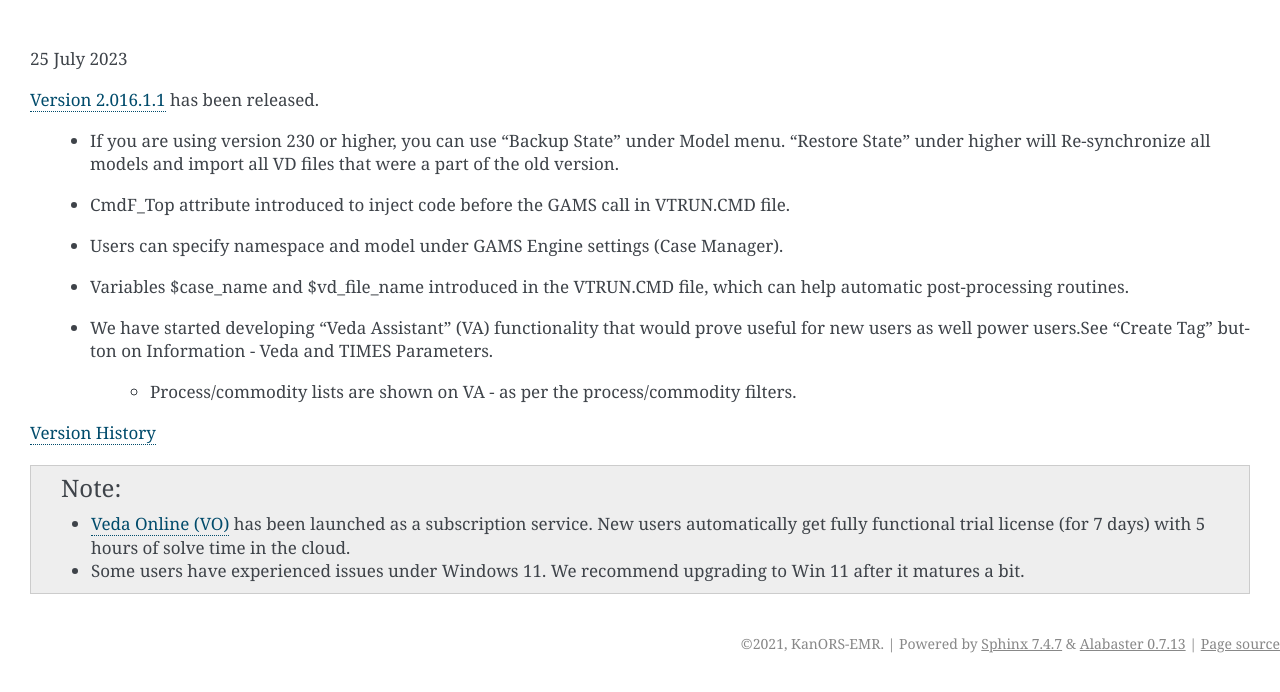
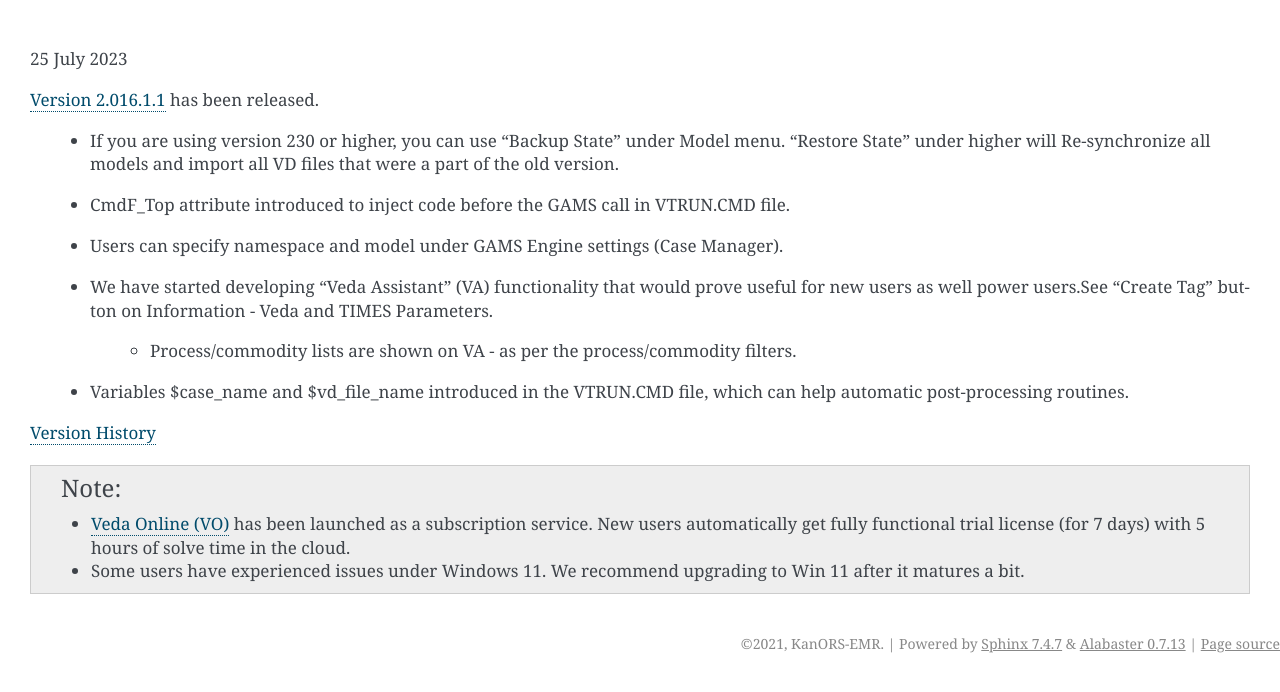
Before and after one commit to kanors-emr/Veda-start-page-news, a Sphinx documentation site: the page built from docs/source/index.rst, in a window 1280 px wide. Shown: the top 692 px of the page. Built offline with Sphinx 7.4.7, drawn with Linux system fonts in a browser that asks for light colours.

```diff
--- a/docs/source/index.rst
+++ b/docs/source/index.rst
@@ -10,12 +10,17 @@
 `Version 2.016.1.1 <https://github.com/kanors-emr/Veda2.0-Installation>`_ has been released.
 
    * If you are using version 230 or higher, you can use "Backup State" under Model menu. "Restore State" under higher will Re-synchronize all models and import all VD files that were a part of the old version.
+
    * CmdF_Top attribute introduced to inject code before the GAMS call in VTRUN.CMD file.
+
    * Users can specify namespace and model under GAMS Engine settings (Case Manager).
-   * Variables $case_name and $vd_file_name introduced in the VTRUN.CMD file, which can help automatic post-processing routines.
+
    * We have started developing "Veda Assistant" (VA) functionality that would prove useful for new users as well power users.See "Create Tag" button on Information - Veda and TIMES Parameters.
 
       * Process/commodity lists are shown on VA - as per the process/commodity filters.
+
+   * Variables $case_name and $vd_file_name introduced in the VTRUN.CMD file, which can help automatic post-processing routines.
+
 
 `Version History <https://veda-documentation.readthedocs.io/en/latest/pages/version_history.html>`_
 
```
